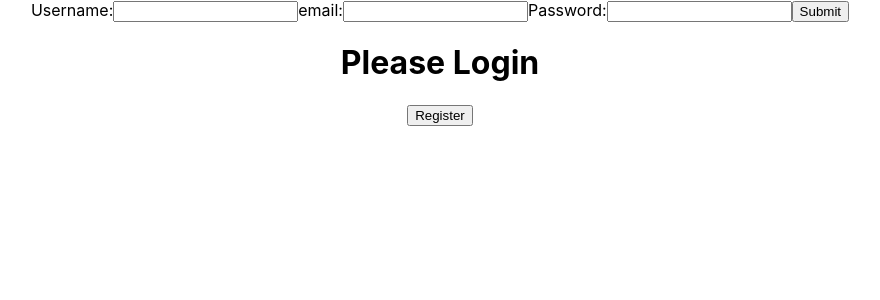
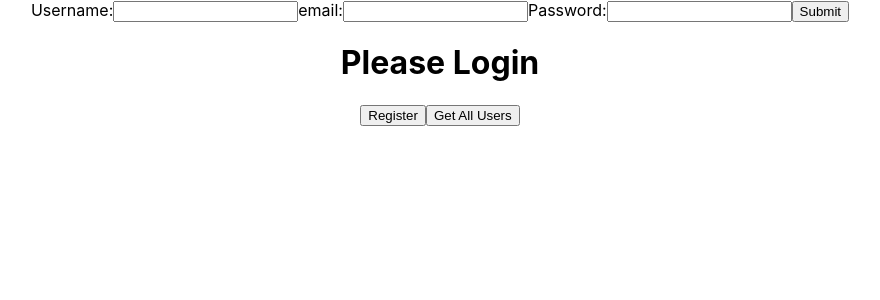
Before and after one commit to mrdiamonddirt/reactmovies, a React (Create React App) app: page / in a window 1280 px wide. Shown: the top 300 px of the page, without its empty margins (200-1080 px from the left). Built offline with nearby package versions, Linux system fonts and the light colour scheme; the HTML template or start-up script is replaced by a standard one.

Commit message:
created get all users component

```diff
--- a/src/App.js
+++ b/src/App.js
@@ -4,6 +4,7 @@ import {useEffect, useState} from 'react';
 // import MovieCard from './components/MovieCard';
 import Login from './components/Login';
 import Register from './components/Register';
+import AllUsers from './components/AllUsers';
 
 const API_URL = process.env.REACT_APP_API_URL;
 
@@ -15,6 +16,7 @@ function App() {
   const [register, setRegister] = useState(false);
 
   const [user, setUser] = useState();
+  const [users, setUsers] = useState([]);
 
 const searchMovies = async (title) => {
   const response = await fetch(`${API_URL}&s=${title}`);
@@ -49,7 +51,8 @@ useEffect(() => {
        :
        null
        }
-
+      <AllUsers setter={setUsers}/>
+      {/* <button onClick={() => {console.log(users)}}>Show Users</button> */}
       {/* <Register setter={setUser}/> */}
       {/* conditional renders when logged in */}
         {/* if specific user return all users from database and display in table */}
--- /dev/null
+++ b/src/components/AllUsers.jsx
@@ -0,0 +1,25 @@
+import React from "react";
+import { useState } from "react";
+import {getAllUsers} from '../utils'
+
+const AllUsers = ({ setter }) => {
+
+    const [users, setUsers] = useState([]); // this is the state of the users
+
+        const submitHandler = async (e) => { //e is the event
+            e.preventDefault();
+            console.log("submitting")
+            console.log(users)
+            // console.log(email)
+            await getAllUsers(users, setter)
+        }
+    return (
+       <>
+        <button onClick={submitHandler}>
+        Get All Users
+        </button>
+       </>
+    )
+};
+
+export default AllUsers;
```
